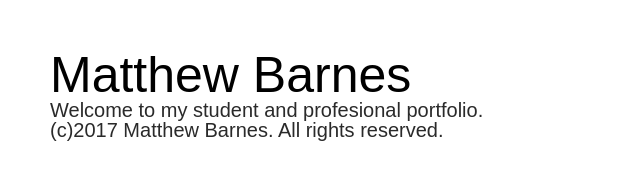
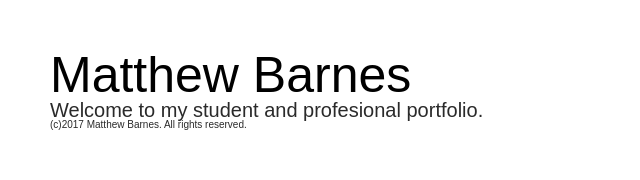
Before and after one commit to Mattbar/Mattbar.github.io, a plain HTML site: page index.html in a window 1280 px wide. Shown: the whole page, without its empty margins (0-640 px from the left). Drawn offline with Linux system fonts and the light colour scheme.

Commit message:
change legal font size

```diff
--- a/index.html
+++ b/index.html
@@ -9,7 +9,7 @@
     <div id="main" role="main">
       <h1>Matthew Barnes</h1>
       <p>Welcome to my student and profesional portfolio.</p>
-      <p>(c)2017 Matthew Barnes. All rights reserved. </p>
+      <p class= "legal">(c)2017 Matthew Barnes. All rights reserved. </p>
     </div>
   </body>
 </html>
```
